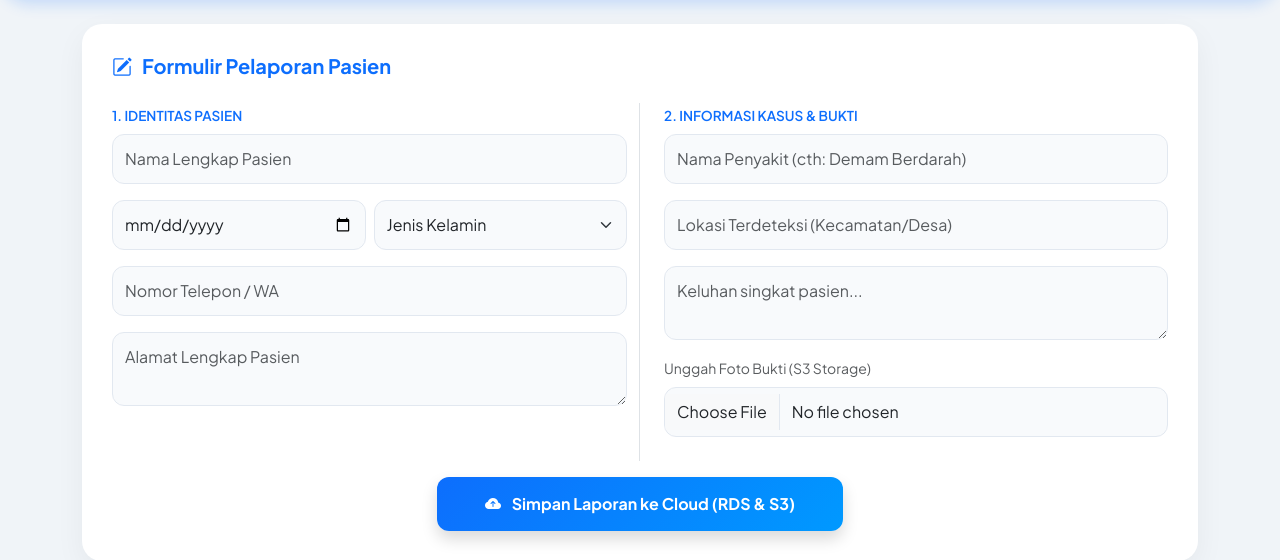
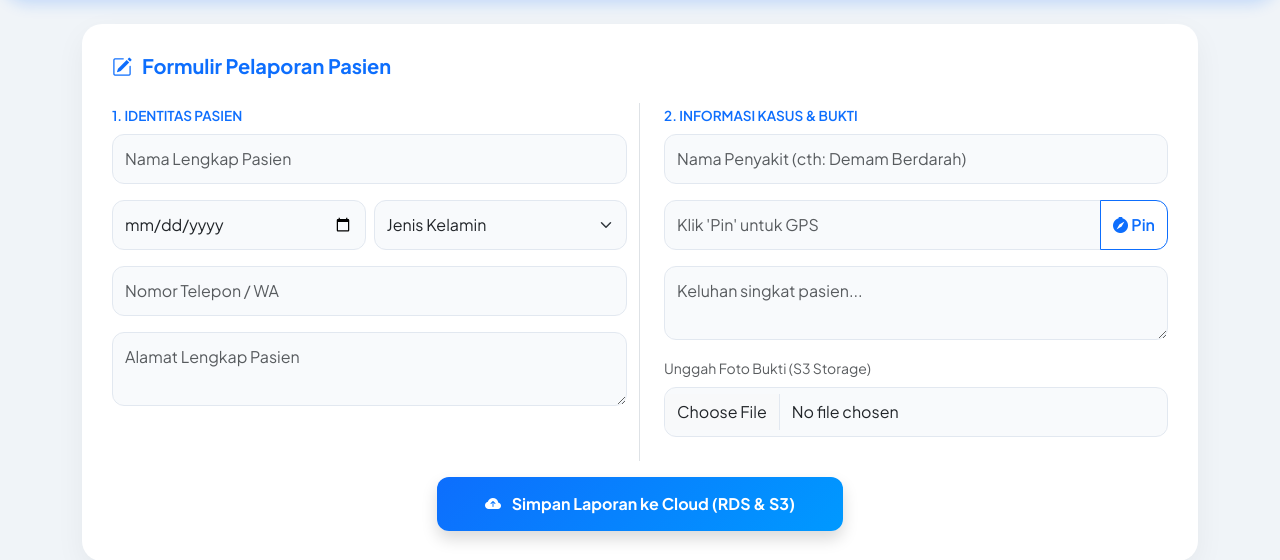
Before and after one commit to asri20/HealthTrace-System, a Flask app: page / in a window 1280 px wide. Shown: the part 81-641 px from the top of the page. Run offline with Flask 3, Linux system fonts and the light colour scheme; data that the repository does not hold is empty.

Commit message:
tambah fitur lokasi

```diff
--- a/templates/index.html
+++ b/templates/index.html
@@ -98,6 +98,13 @@
             place-items: center;
             font-weight: 700;
         }
+
+        /* GPS Button Styling */
+        .btn-gps {
+            border-top-right-radius: 12px !important;
+            border-bottom-right-radius: 12px !important;
+            font-weight: 600;
+        }
     </style>
 </head>
 <body>
@@ -147,7 +154,13 @@
                         <input type="text" name="nama_penyakit" class="form-control" placeholder="Nama Penyakit (cth: Demam Berdarah)" required>
                     </div>
                     <div class="mb-3">
-                        <input type="text" name="lokasi_lacak" class="form-control" placeholder="Lokasi Terdeteksi (Kecamatan/Desa)" required>
+                        <div class="input-group">
+                            <input type="text" id="lokasi_input" name="lokasi_lacak" class="form-control" placeholder="Klik 'Pin' untuk GPS" required>
+                            <button class="btn btn-outline-primary btn-gps" type="button" onclick="getLocation()" id="btn_gps">
+                                <i class="bi bi-compass-fill"></i> Pin
+                            </button>
+                        </div>
+                        <small id="status_gps" class="text-muted" style="font-size: 0.7rem;"></small>
                     </div>
                     <div class="mb-3">
                         <textarea name="keluhan_detail" class="form-control" placeholder="Keluhan singkat pasien..." rows="2"></textarea>
@@ -242,5 +255,39 @@
 </footer>
 
 <script src="https://cdn.jsdelivr.net/npm/bootstrap@5.3.0/dist/js/bootstrap.bundle.min.js"></script>
+
+<script>
+function getLocation() {
+    const status = document.getElementById('status_gps');
+    const input = document.getElementById('lokasi_input');
+    const btn = document.getElementById('btn_gps');
+
+    if (!navigator.geolocation) {
+        status.innerHTML = "<i class='bi bi-exclamation-triangle-fill text-danger'></i> Browser kamu tidak mendukung GPS.";
+    } else {
+        status.innerHTML = "<span class='spinner-border spinner-border-sm text-primary' role='status'></span> Mencari koordinat...";
+        btn.disabled = true;
+
+        navigator.geolocation.getCurrentPosition(
+            (position) => {
+                const lat = position.coords.latitude;
+                const lng = position.coords.longitude;
+                // Memasukkan koordinat ke dalam input
+                input.value = lat.toFixed(6) + ", " + lng.toFixed(6);
+                status.innerHTML = "<i class='bi bi-check-circle-fill text-success'></i> Lokasi berhasil dikunci!";
+                btn.disabled = false;
+                btn.classList.remove('btn-outline-primary');
+                btn.classList.add('btn-success');
+            },
+            (error) => {
+                status.innerHTML = "<i class='bi bi-x-circle-fill text-danger'></i> Gagal mengambil lokasi (Pastikan GPS aktif).";
+                btn.disabled = false;
+            },
+            { enableHighAccuracy: true, timeout: 5000, maximumAge: 0 }
+        );
+    }
+}
+</script>
+
 </body>
 </html>
```
